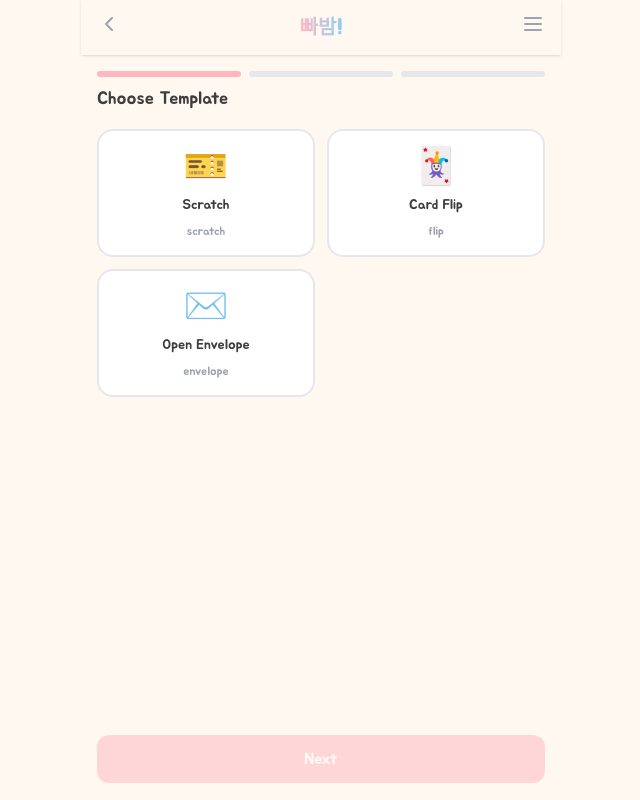
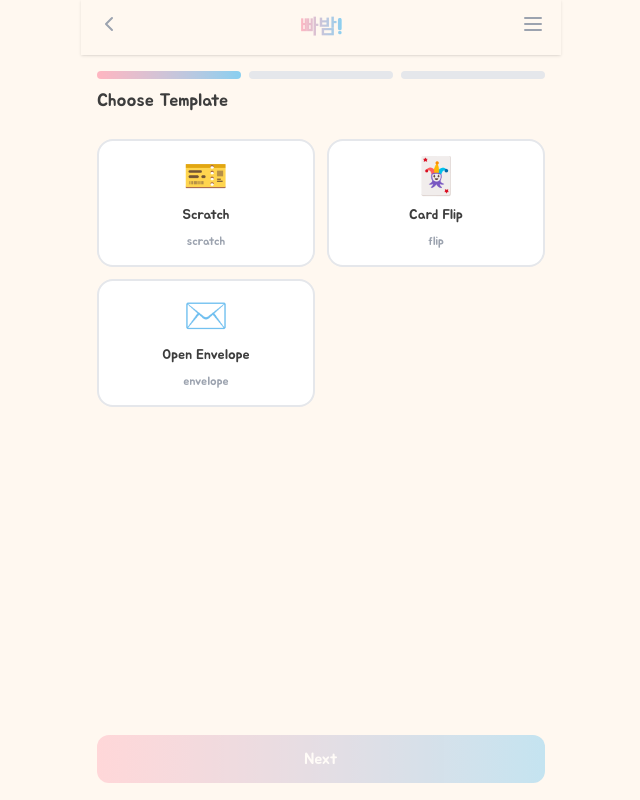
Before and after one commit to Anne-Hyeyeon/bbabam, a Next.js app: page /en/create in a window 1280 px wide. Shown: the whole page, without its empty margins (319-959 px from the left). Built offline with nearby package versions, Linux system fonts and the light colour scheme.

Commit message:
style: update Create Wizard progress bar and buttons with gradient

```diff
--- a/src/components/create/create-wizard.tsx
+++ b/src/components/create/create-wizard.tsx
@@ -90,13 +90,13 @@ export function CreateWizard() {
             {[1, 2, 3].map((s) => (
               <div
                 key={s}
-                className={`h-1.5 flex-1 rounded-full transition-colors ${
-                  s <= step ? "bg-pink-baby" : "bg-gray-200"
+                className={`h-2 flex-1 rounded-full transition-colors ${
+                  s <= step ? "bg-gradient-to-r from-pink-baby to-blue-baby" : "bg-gray-200"
                 }`}
               />
             ))}
           </div>
-          <h2 className="text-lg">{stepTitles[step - 1]}</h2>
+          <h2 className="text-lg mb-2">{stepTitles[step - 1]}</h2>
         </div>
       )}
 
@@ -140,7 +140,7 @@ export function CreateWizard() {
           {step > 1 && (
             <button
               onClick={() => setStep((s) => (s - 1) as Step)}
-              className="flex-1 py-3 rounded-xl border-2 border-gray-200 text-text-secondary"
+              className="flex-1 py-3 rounded-xl border border-gray-200 text-text-secondary hover:bg-gray-50 transition-colors"
             >
               {t("prev")}
             </button>
@@ -149,7 +149,7 @@ export function CreateWizard() {
             <button
               onClick={() => setStep((s) => (s + 1) as Step)}
               disabled={!canProceed()}
-              className="flex-1 py-3 rounded-xl bg-pink-baby text-white disabled:opacity-50 transition-opacity"
+              className="flex-1 py-3 rounded-xl bg-gradient-to-r from-pink-baby to-blue-baby text-white disabled:opacity-50 transition-opacity"
             >
               {t("next")}
             </button>
@@ -157,7 +157,7 @@ export function CreateWizard() {
             <button
               onClick={handleCreate}
               disabled={isSubmitting}
-              className="flex-1 py-3 rounded-xl bg-pink-baby text-white disabled:opacity-50 transition-opacity"
+              className="flex-1 py-3 rounded-xl bg-gradient-to-r from-pink-baby to-blue-baby text-white disabled:opacity-50 transition-opacity"
             >
               {isSubmitting ? "..." : t("create")}
             </button>
```
